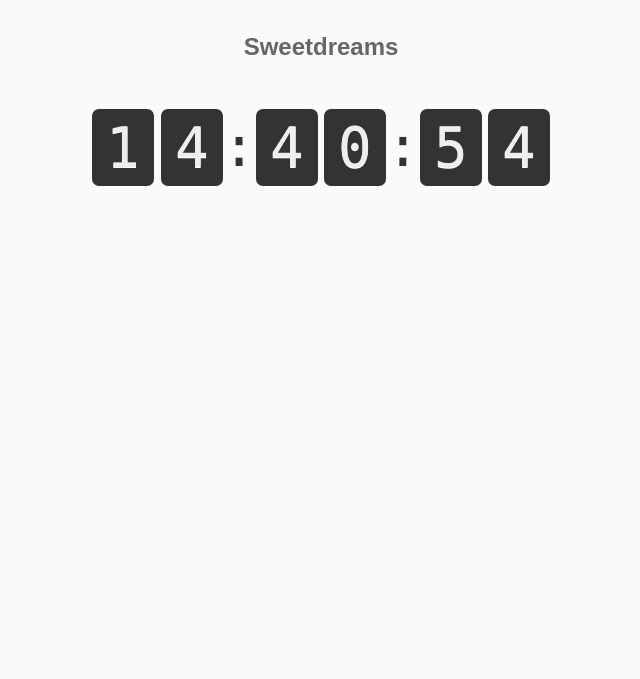
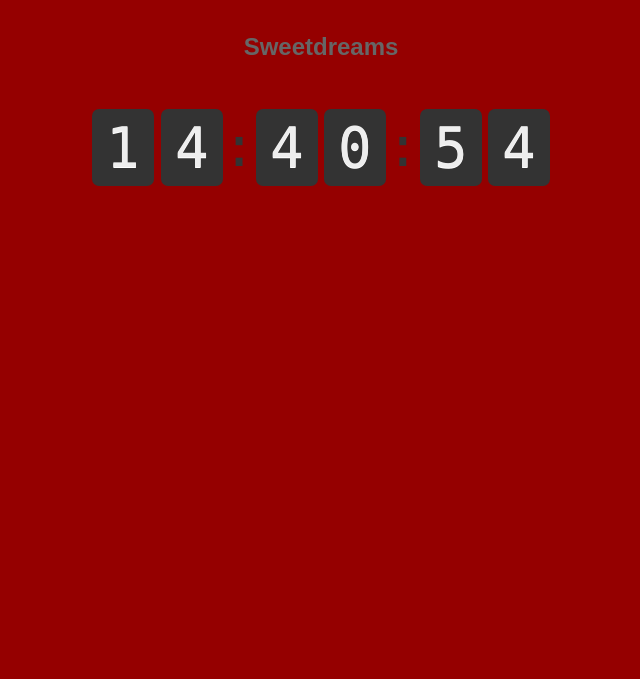
Before and after one commit to ahmadhidayat08/ahmadhidayat08.github.io, a plain HTML site: page index.html in a window 1280 px wide. Shown: the part 121-800 px from the top of the page, without its empty margins (319-959 px from the left). Drawn offline with Linux system fonts and the light colour scheme.

Commit message:
Update style.css

```diff
--- a/style.css
+++ b/style.css
@@ -2,7 +2,7 @@
 html,body {
 	padding:0;
 	margin:0;
-	background:#fafafa;
+	background:#950000;
 	text-align:center;
 }
 
```
